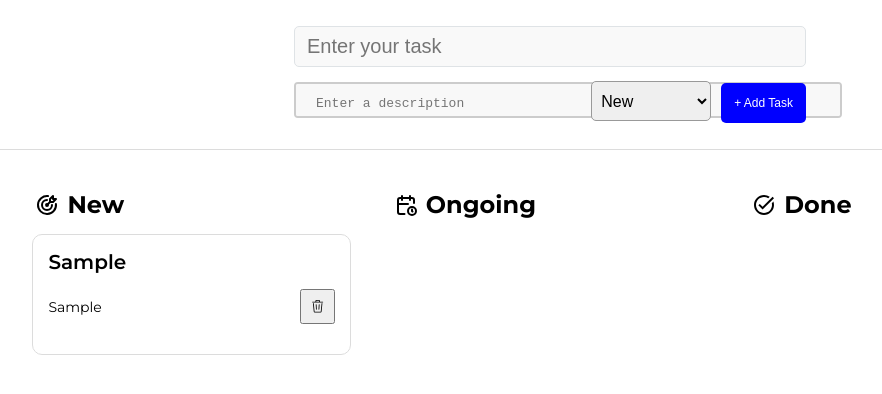
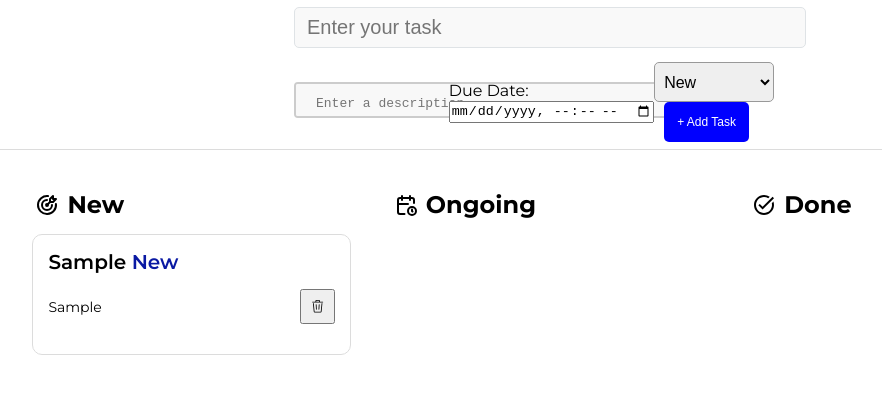
Before and after one commit to ayoncoding404/Todo-List-App, a React (Vite) app: page / in a window 1280 px wide. Both pictures are taken after typing "Sample", "Sample" into the empty fields and a click on the button "+ Add Task". Shown: the top 394 px of the page, without its empty margins (90-972 px from the left). Built offline with nearby package versions, Linux system fonts and the light colour scheme.

Commit message:
css fixup task-form

```diff
--- a/src/App.jsx
+++ b/src/App.jsx
@@ -1,17 +1,17 @@
-import { useEffect, useState } from 'react';
-import { TbTargetArrow, TbCalendarClock } from 'react-icons/tb';
-import { MdTaskAlt } from 'react-icons/md';
-import TaskColumn from './Components/TaskColumn/TaskColumn';
-import TaskForm from './Components/TaskForm/TaskForm';
-import './App.css';
+import { useEffect, useState } from "react";
+import { TbTargetArrow, TbCalendarClock } from "react-icons/tb";
+import { MdTaskAlt } from "react-icons/md";
+import TaskColumn from "./Components/TaskColumn/TaskColumn";
+import TaskForm from "./Components/TaskForm/TaskForm";
+import "./App.css";
 
-const todoTasks = localStorage.getItem('tasks');
+const todoTasks = localStorage.getItem("tasks");
 
 const App = () => {
   const [tasks, setTasks] = useState(JSON.parse(todoTasks) || []);
 
   useEffect(() => {
-    localStorage.setItem('tasks', JSON.stringify(tasks));
+    localStorage.setItem("tasks", JSON.stringify(tasks));
   }, [tasks]);
 
   const handleDelete = (taskIndex) => {
@@ -24,8 +24,12 @@ const App = () => {
   };
 
   const handleMove = (taskIndex, newStatus) => {
+    let completedAt = null;
+    if (newStatus === "done") completedAt = new Date().getTime();
     const updatedTasks = tasks.map((task, index) =>
-      index === taskIndex ? { ...task, status: newStatus } : task
+      index === taskIndex
+        ? { ...task, status: newStatus, completedAt: completedAt }
+        : task
     );
     setTasks(updatedTasks);
   };
@@ -53,7 +57,7 @@ const App = () => {
         <TaskColumn
           title="Done"
           icon={MdTaskAlt}
-          tasks={tasks}
+          tasks={tasks.sort((a, b) => b.completedAt - a.completedAt)}
           status="done"
           handleDelete={handleDelete}
           handleMove={handleMove}
--- a/src/Components/TaskCard/TaskCard.jsx
+++ b/src/Components/TaskCard/TaskCard.jsx
@@ -1,19 +1,39 @@
 import styles from "./TaskCard.module.css";
 import { GoTrash } from "react-icons/go";
-import ContextMenu from '../ContextMenu/ContextMenu';
+import ContextMenu from "../ContextMenu/ContextMenu";
 import { useState } from "react";
 
-const TaskCard = ({ title, description, handleDelete, index,  status, handleMove, }) => {
+const StatusColorMap = {
+  todo: "#0a19a3",
+  doing: "#d98507",
+  done: "#007d04",
+};
+
+const StatusTextMap = {
+  todo: "New",
+  doing: "On Going",
+  done: "Done",
+};
+
+const TaskCard = ({
+  title,
+  dueDate,
+  description,
+  handleDelete,
+  index,
+  status,
+  handleMove,
+}) => {
   const [contextMenu, setContextMenu] = useState({
     show: false,
-    position: { x: 0, y: 0 }
+    position: { x: 0, y: 0 },
   });
 
   const handleContextMenu = (event) => {
     event.preventDefault();
     setContextMenu({
       show: true,
-      position: { x: event.pageX, y: event.pageY }
+      position: { x: event.pageX, y: event.pageY },
     });
   };
 
@@ -26,14 +46,30 @@ const TaskCard = ({ title, description, handleDelete, index,  status, handleMove
     setContextMenu({ show: false, position: { x: 0, y: 0 } });
   };
 
-
   return (
     <div onContextMenu={handleContextMenu} onClick={handleClick}>
       <article className={styles.task_card}>
-        <p className={styles.task_text}>{title}</p>
+        <p className={styles.task_text}>
+          {title}{" "}
+          <span style={{ color: StatusColorMap[status] }}>
+            {StatusTextMap[status]}
+          </span>
+        </p>
+        {/* TODO */}
+        {!!dueDate && (
+          <>
+            Due date:
+            <p className={styles.task_text}>
+              {new Date(dueDate).toDateString()}
+            </p>
+          </>
+        )}
         <div className={styles.task_card_bottom}>
           <div className={styles.task_description}>{description}</div>
-          <button onClick={() => handleDelete(index)} className={styles.task_delete}>
+          <button
+            onClick={() => handleDelete(index)}
+            className={styles.task_delete}
+          >
             <GoTrash />
           </button>
         </div>
--- a/src/Components/TaskColumn/TaskColumn.jsx
+++ b/src/Components/TaskColumn/TaskColumn.jsx
@@ -1,8 +1,15 @@
-import React from 'react';
-import styles from './TaskColumn.module.css';
-import TaskCard from '../TaskCard/TaskCard';
+import React from "react";
+import styles from "./TaskColumn.module.css";
+import TaskCard from "../TaskCard/TaskCard";
 
-const TaskColumn = ({ title, icon: Icon, tasks, status, handleDelete, handleMove }) => {
+const TaskColumn = ({
+  title,
+  icon: Icon,
+  tasks,
+  status,
+  handleDelete,
+  handleMove,
+}) => {
   return (
     <section className="task_column">
       <h2 className={styles.task_column_heading}>
@@ -14,6 +21,7 @@ const TaskColumn = ({ title, icon: Icon, tasks, status, handleDelete, handleMove
             <TaskCard
               key={index}
               title={task.task}
+              dueDate={task.dueDate}
               description={task.description}
               status={status}
               handleDelete={handleDelete}
--- a/src/Components/TaskForm/TaskForm.jsx
+++ b/src/Components/TaskForm/TaskForm.jsx
@@ -1,20 +1,24 @@
 import React, { useState } from "react";
 import styles from "./TaskForm.module.css";
 
+const initialTaskData = {
+  task: "",
+  description: "",
+  status: "todo",
+  createdAt: new Date().getTime(),
+  dueDate: null,
+  completedAt: null,
+};
+
 const TaskForm = ({ setTasks }) => {
-  const [taskData, setTaskData] = useState({
-    task: "",
-    description: "",
-    status: "todo",
-  });
- const [error, setError] = useState("");
+  const [taskData, setTaskData] = useState(initialTaskData);
 
-
+  const [error, setError] = useState("");
   const handleChange = (e) => {
     const { name, value } = e.target;
     setTaskData((prev) => ({
       ...prev,
-      [name]: value,
+      [name]: name === "dueDate" ? new Date(value).getTime() : value,
     }));
   };
 
@@ -25,11 +29,7 @@ const TaskForm = ({ setTasks }) => {
       return;
     }
     setTasks(taskData);
-    setTaskData({
-      task: "",
-      description: "",
-      status: "todo",
-    });
+    setTaskData(initialTaskData);
     setError("");
   };
 
@@ -57,6 +57,15 @@ const TaskForm = ({ setTasks }) => {
             />
           </div>
           <div>
+            <label htmlFor="dueDate">Due Date:</label>
+            <input
+              type="datetime-local"
+              id="dueDate"
+              name="dueDate"
+              onChange={handleChange}
+            ></input>
+          </div>
+          <div>
             <select
               className={styles.task_status}
               value={taskData.status}
```
Also changed, not shown: src/Components/ContextMenu/ContextMenu.jsx (+6 -7 lines).
